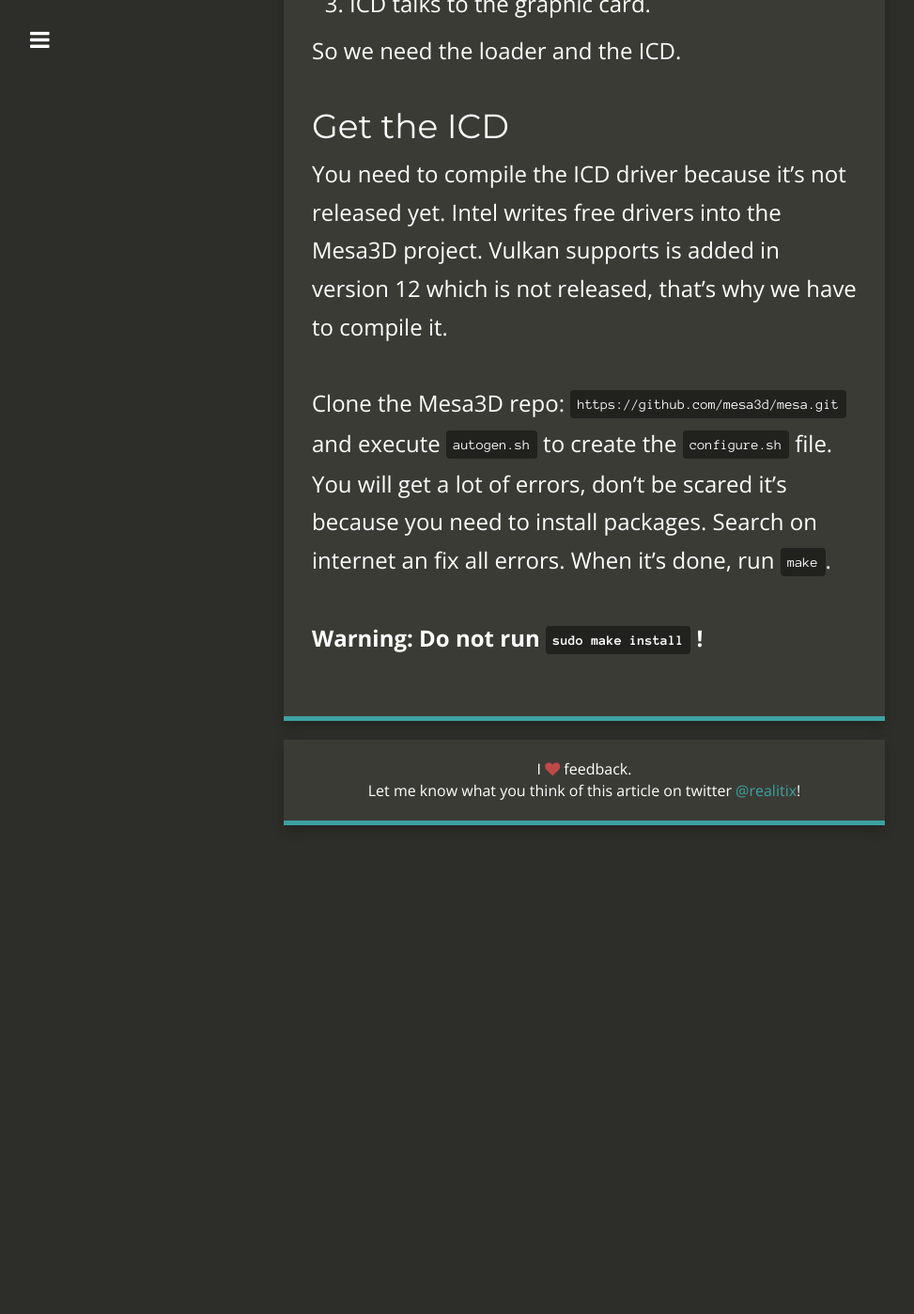
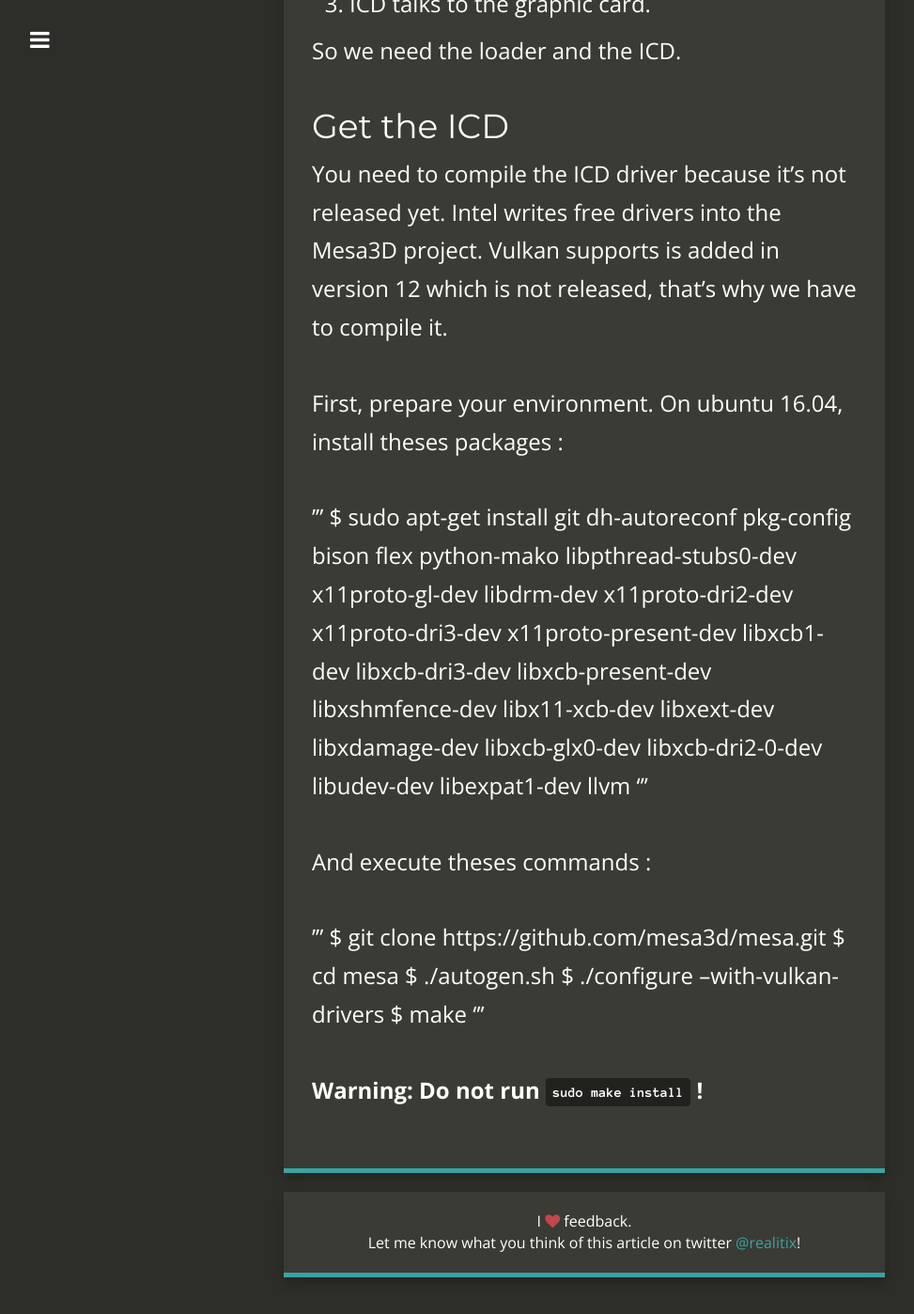
Before and after one commit to realitix/realitix.github.io, a Jekyll site: the page built from _posts/2016-06-28-first-post.md, in a window 1280 px wide and 1400 px high, scrolled down 978 px. Shown: the whole window at 94% size, without its empty margins (18-991 px from the left). Built offline with Jekyll 4.4.1, drawn with Linux system fonts in a browser that asks for light colours; nearby versions of some CDN libraries; before the commit the page ends 1897 px from its top, so only the background shows below that.

Commit message:
update first post

```diff
--- a/_posts/2016-06-28-first-post.md
+++ b/_posts/2016-06-28-first-post.md
@@ -32,9 +32,20 @@ You need to compile the ICD driver because it's not released yet. Intel writes
 free drivers into the Mesa3D project. Vulkan supports is added in version 12
 which is not released, that's why we have to compile it.
 
-Clone the Mesa3D repo: `https://github.com/mesa3d/mesa.git` and execute
-`autogen.sh` to create the `configure.sh` file. You will get a lot of
-errors, don't be scared it's because you need to install packages.
-Search on internet an fix all errors. When it's done, run `make`.
+First, prepare your environment. On ubuntu 16.04, install theses packages :
+
+'''
+$ sudo apt-get install git dh-autoreconf pkg-config bison flex python-mako libpthread-stubs0-dev x11proto-gl-dev libdrm-dev x11proto-dri2-dev x11proto-dri3-dev x11proto-present-dev libxcb1-dev libxcb-dri3-dev libxcb-present-dev libxshmfence-dev libx11-xcb-dev libxext-dev libxdamage-dev libxcb-glx0-dev libxcb-dri2-0-dev libudev-dev libexpat1-dev llvm
+'''
+
+And execute theses commands :
+
+'''
+$ git clone https://github.com/mesa3d/mesa.git
+$ cd mesa
+$ ./autogen.sh
+$ ./configure --with-vulkan-drivers
+$ make
+'''
 
 **Warning: Do not run `sudo make install` !**
```
